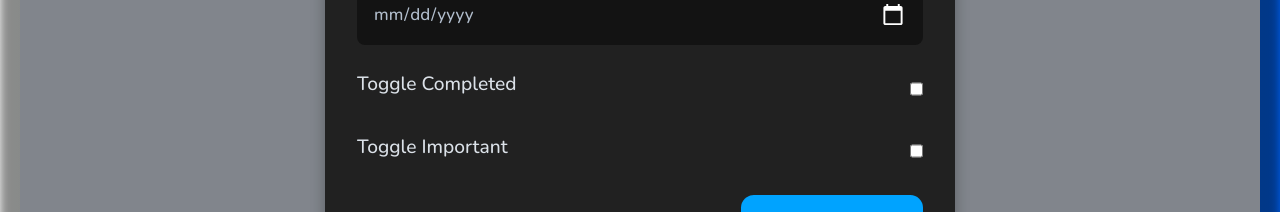
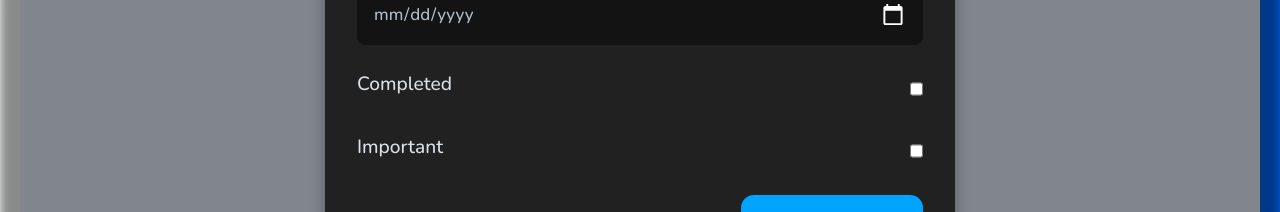
Before and after one commit to Abhishek-M-K/be10x_assignment_abhishekkhandare, a Next.js app: page / in a window 1280 px wide. Both pictures are taken after a click on the button 1174 px from the left and 102 px from the top of the page. Shown: the part 495-707 px from the top of the page. Built offline with nearby package versions, Linux system fonts and the light colour scheme; no server answers.

Commit message:
style : ui style changes

```diff
--- a/app/Components/Modals/CreateContent.tsx
+++ b/app/Components/Modals/CreateContent.tsx
@@ -104,7 +104,7 @@ function CreateContent() {
         />
       </div>
       <div className="input-control toggler">
-        <label htmlFor="completed">Toggle Completed</label>
+        <label htmlFor="completed">Completed</label>
         <input
           value={completed.toString()}
           onChange={handleChange("completed")}
@@ -114,7 +114,7 @@ function CreateContent() {
         />
       </div>
       <div className="input-control toggler">
-        <label htmlFor="important">Toggle Important</label>
+        <label htmlFor="important">Important</label>
         <input
           value={important.toString()}
           onChange={handleChange("important")}
--- a/app/api/tasks/route.ts
+++ b/app/api/tasks/route.ts
@@ -44,6 +44,8 @@ export async function POST(req: Request) {
   }
 }
 
+
+
 export async function GET(req: Request) {
   try {
     const { userId } = auth();
--- a/app/globals.css
+++ b/app/globals.css
@@ -46,7 +46,7 @@ input[type="checkbox"] {
 .loader {
   width: 48px;
   height: 48px;
-  border: 5px solid #27ae60;
+  border: 5px solid #fff;
   border-bottom-color: transparent;
   border-radius: 50%;
   display: inline-block;
--- a/middleware.ts
+++ b/middleware.ts
@@ -1,6 +1,8 @@
 import { authMiddleware } from "@clerk/nextjs";
 
-export default authMiddleware();
+export default authMiddleware({
+
+});
 
 export const config = {
   matcher: ["/((?!.+\\.[\\w]+$|_next).*)", "/", "/(api|trpc)(.*)"],
```
